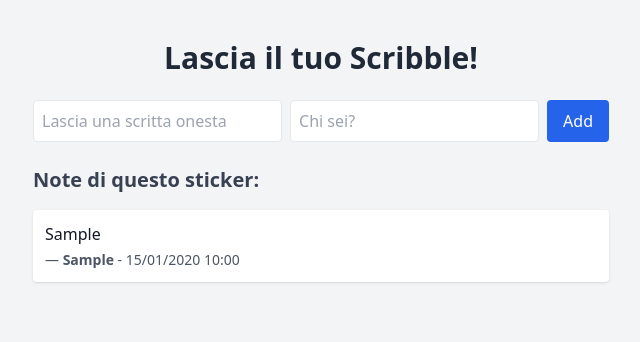
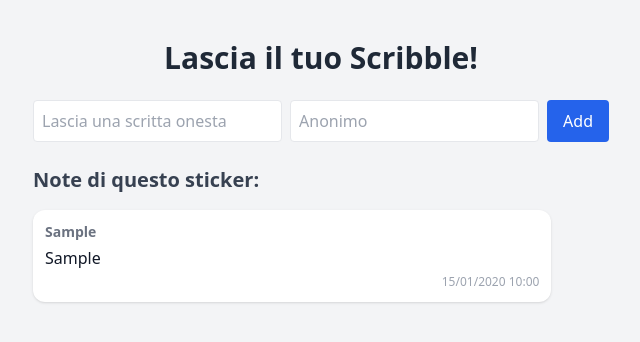
Before and after one commit to djanloo/sticker_hunt, a Django app: page /scribble/ in a window 1280 px wide. Shown: the top 342 px of the page, without its empty margins (319-959 px from the left). Run offline with Django 5.2, Linux system fonts and the light colour scheme; tables that the repository leaves empty hold one stand-in row (values such as "Sample post"); parts of the project's set-up code (start-up, migrations or seed data) failed here and were passed over; some libraries are stand-ins or nearby versions.

Commit message:
edit style of scribbles

```diff
--- a/scribble/templates/index.html
+++ b/scribble/templates/index.html
@@ -2,8 +2,8 @@
 <html lang="en">
 <head>
     <meta charset="UTF-8">
-    <meta name="viewport" content="width=device-width, initial-scale=1.0, maximum-scale=1.0, user-scalable=no">
-    <title>Leave a Scribble</title>
+    <meta name="viewport" content="width=device-width, initial-scale=1.0">
+    <title>Scribble Chat</title>
     <script src="https://cdn.tailwindcss.com"></script>
 </head>
 <body class="bg-gray-100 p-4 sm:p-10">
@@ -15,20 +15,24 @@
         <form method="post" class="mb-6 flex flex-col sm:flex-row gap-2">
             {% csrf_token %}
             <input name="scribble" placeholder="Lascia una scritta onesta" class="p-2 border rounded flex-1">
-            <input name="tag" placeholder="Chi sei?" class="p-2 border rounded flex-1">
+            <input name="tag" placeholder="Anonimo" class="p-2 border rounded flex-1">
             <button class="bg-blue-600 text-white px-4 py-2 rounded mt-2 sm:mt-0 hover:bg-blue-700">Add</button>
         </form>
 
         <h3 class="text-xl font-semibold mb-4 text-gray-700">Note di questo sticker:</h3>
 
-        <!-- Lista scribbles -->
-        <ul class="space-y-3">
+        <!-- Lista scribbles stile chat -->
+        <ul class="space-y-4">
             {% for scribble in scribbles %}
-                <li class="p-3 bg-white rounded shadow break-words">
-                    <p class="text-gray-900">{{ scribble.scribble }}</p>
-                    <p class="text-sm text-gray-600 mt-1">
-                        — <strong>{{ scribble.tag }}</strong> - {{ scribble.created_at|date:"d/m/Y H:i" }}
-                    </p>
+                <li class="relative bg-white rounded-xl p-3 shadow max-w-full sm:max-w-[90%]">
+                    <!-- Tag in alto -->
+                    <div class="text-sm text-gray-500 mb-1 font-semibold">{{ scribble.tag }}</div>
+
+                    <!-- Testo principale -->
+                    <div class="break-words text-gray-900">{{ scribble.scribble }}</div>
+
+                    <!-- Data in basso a destra -->
+                    <div class="text-xs text-gray-400 mt-1 text-right">{{ scribble.created_at|date:"d/m/Y H:i" }}</div>
                 </li>
             {% endfor %}
         </ul>
```
